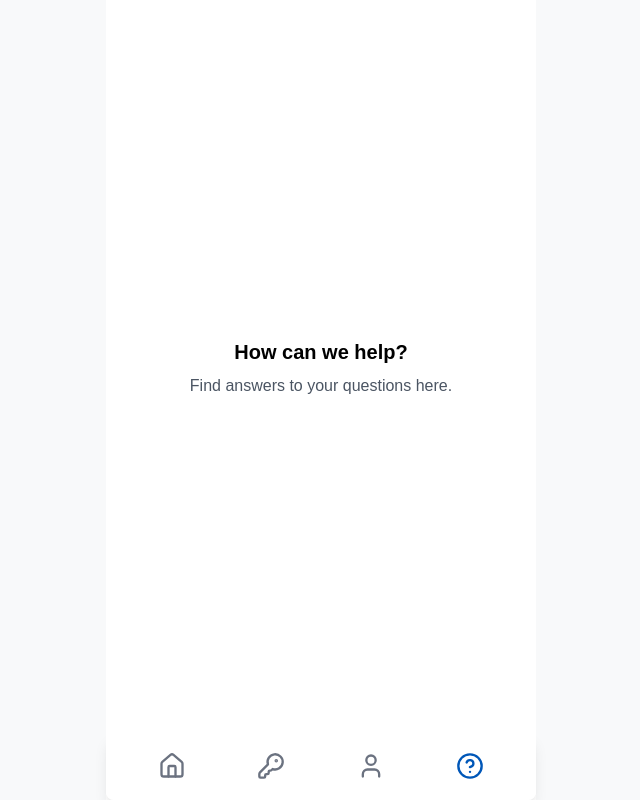
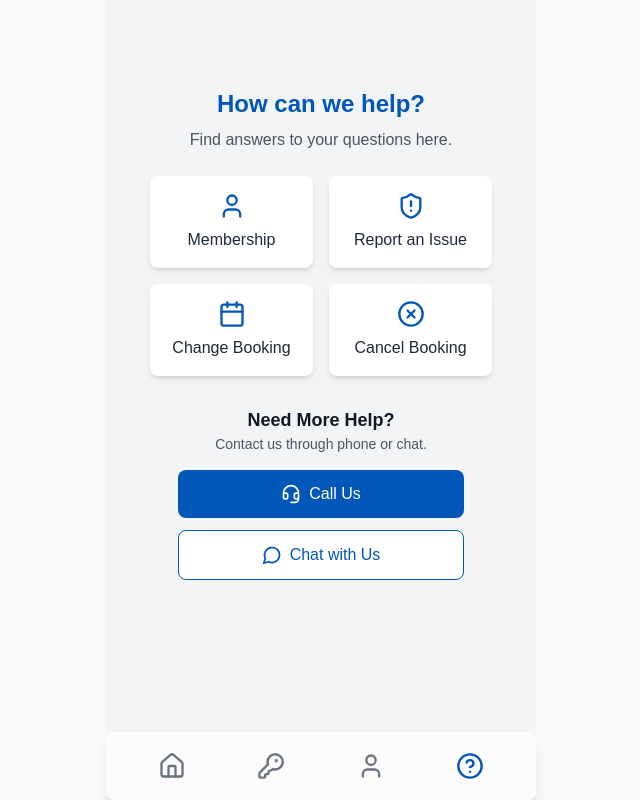
Before and after one commit to fswdYessir/Practice-HiltonApp-Redesign, a React (Vite) app: page /help in a window 1280 px wide. Shown: the whole page, without its empty margins (319-959 px from the left). Built offline with nearby package versions, Linux system fonts and the light colour scheme; a web font is replaced by a local one.

Commit message:
Add account and help page

```diff
--- a/src/components/HotelDetail.tsx
+++ b/src/components/HotelDetail.tsx
@@ -145,7 +145,7 @@ const HotelDetail: React.FC = () => {
         <div className="absolute w-full left-0 -mt-20 bg-white rounded-t-3xl p-6 pb-[100px] flex-grow">
           <h2 className="text-2xl font-bold text-gray-900">{hotel.name}</h2>
           <div className="flex items-center text-gray-500 text-sm mt-3">
-            <Tag size={16} className="mr-1 text-blue-500" />
+            <Tag size={16} className="mr-1 text-hiltonblue" />
             {hotel.distance} • {hotel.location}
           </div>
 
@@ -164,7 +164,7 @@ const HotelDetail: React.FC = () => {
               ? hotel.description
               : `${hotel.description.slice(0, 100)}...`}
             <button
-              className="text-blue-500 ml-2 font-medium"
+              className="text-hiltonblue ml-2 font-medium"
               onClick={() => setShowFullDesc(!showFullDesc)}
             >
               {showFullDesc ? 'Show Less' : 'See More'}
@@ -177,28 +177,28 @@ const HotelDetail: React.FC = () => {
             </h3>
             <div className="grid grid-cols-3 gap-5">
               <div className="flex flex-col items-center">
-                <Waves size={24} className="text-hiltonblue/70" />
-                <p className="text-xs text-gray-500 mt-2">Swimming Pool</p>
+                <Waves size={24} className="text-hiltonblue/80" />
+                <p className="text-xs text-gray-500 mt-1">Swimming Pool</p>
               </div>
               <div className="flex flex-col items-center">
-                <Wifi size={24} className="text-hiltonblue/70" />
-                <p className="text-xs text-gray-500 mt-2">Free Wi-Fi</p>
+                <Wifi size={24} className="text-hiltonblue/80" />
+                <p className="text-xs text-gray-500 mt-1">Free Wi-Fi</p>
               </div>
               <div className="flex flex-col items-center">
-                <ParkingCircle size={24} className="text-hiltonblue/70" />
-                <p className="text-xs text-gray-500 mt-2">Free Parking</p>
+                <ParkingCircle size={24} className="text-hiltonblue/80" />
+                <p className="text-xs text-gray-500 mt-1">Free Parking</p>
               </div>
               <div className="flex flex-col items-center">
-                <ShieldCheck size={24} className="text-hiltonblue/70" />
-                <p className="text-xs text-gray-500 mt-2">24/7 Security</p>
+                <ShieldCheck size={24} className="text-hiltonblue/80" />
+                <p className="text-xs text-gray-500 mt-1">24/7 Security</p>
               </div>
               <div className="flex flex-col items-center">
-                <ConciergeBell size={24} className="text-hiltonblue/70" />
-                <p className="text-xs text-gray-500 mt-2">Concierge Service</p>
+                <ConciergeBell size={24} className="text-hiltonblue/80" />
+                <p className="text-xs text-gray-500 mt-1">Concierge Service</p>
               </div>
               <div className="flex flex-col items-center">
-                <Dumbbell size={24} className="text-hiltonblue/70" />
-                <p className="text-xs text-gray-500 mt-2">Fitness Center</p>
+                <Dumbbell size={24} className="text-hiltonblue/80" />
+                <p className="text-xs text-gray-500 mt-1">Fitness Center</p>
               </div>
             </div>
           </div>
--- a/src/pages/AccountPage.tsx
+++ b/src/pages/AccountPage.tsx
@@ -2,22 +2,26 @@ import NavBar from '../components/NavBar'
 
 const AccountPage: React.FC = () => {
   return (
-    <div className="max-w-[430px] mx-auto min-h-screen bg-white">
-      <div className="min-h-screen pb-16 flex flex-col items-center justify-center">
-        <h1 className="text-3xl font-hiltonSerif text-hiltonblue font-bold mb-1">
-          Join with us
+    <div className="max-w-[430px] mx-auto min-h-screen bg-gray-100">
+      <div className="min-h-screen pb-20 flex flex-col items-center justify-center">
+        <h1 className="text-3xl  text-hiltonblue font-bold mb-2">
+          Join with Us
         </h1>
-        <p className="text-sm font-hiltonSerif text-gray-600 mb-2">
+        <p className="text-sm  text-gray-600 text-center w-4/5">
           Get our lowest rates, plus the chance to earn free nights, and more.
         </p>
-        <button className="mt-4 px-5 py-2 bg-hiltonblue text-white rounded-md font-hiltonSerif">
-          Sign In
-        </button>
-        <button className="mt-4 px-5 py-2 bg-white border border-hiltonblue text-hiltonblue rounded-md font-hiltonSerif">
-          Sign Up
-        </button>
-        <NavBar />
+
+        <div className="mt-6 w-full flex flex-col items-center space-y-3">
+          <button className="w-3/5 px-5 py-2 bg-hiltonblue text-white rounded-lg  text-lg shadow-md hover:bg-blue-900 transition-all">
+            Sign In
+          </button>
+          <button className="w-3/5 px-5 py-2 bg-white border border-hiltonblue text-hiltonblue rounded-lg  text-lg shadow-md hover:bg-gray-200 transition-all">
+            Sign Up
+          </button>
+        </div>
       </div>
+
+      <NavBar />
     </div>
   )
 }
--- a/src/pages/HelpPage.tsx
+++ b/src/pages/HelpPage.tsx
@@ -1,17 +1,69 @@
 import NavBar from '../components/NavBar'
+import {
+  Headset,
+  MessageCircle,
+  ShieldAlert,
+  User,
+  Calendar,
+  XCircle,
+} from 'lucide-react'
 
 const HelpPage: React.FC = () => {
   return (
-    <div className="max-w-[430px] mx-auto min-h-screen bg-white">
-      <div className="min-h-screen pb-16 flex flex-col items-center justify-center">
-        <h2 className="text-xl font-semibold">How can we help?</h2>
-        <p className="mt-2 text-gray-600">
+    <div className="max-w-[430px] mx-auto min-h-screen bg-gray-100">
+      <div className="pt-12 pb-24 px-6">
+        <h2 className="text-2xl font-bold text-hiltonblue text-center mt-10">
+          How can we help?
+        </h2>
+        <p className="mt-2 text-gray-600 text-center">
           Find answers to your questions here.
         </p>
-        <NavBar />
+
+        <div className="mt-6 mr-5 ml-5 grid grid-cols-2 gap-4 h-[150px]">
+          <HelpCategory icon={User} title="Membership" />
+          <HelpCategory icon={ShieldAlert} title="Report an Issue" />
+          <HelpCategory icon={Calendar} title="Change Booking" />
+          <HelpCategory icon={XCircle} title="Cancel Booking" />
+        </div>
+
+        <div className="mt-20 text-center">
+          <h3 className="text-lg font-semibold text-gray-900">
+            Need More Help?
+          </h3>
+          <p className="text-gray-600 text-sm">
+            Contact us through phone or chat.
+          </p>
+
+          <div className="mt-4 flex flex-col space-y-3 items-center">
+            <button className="w-3/4 flex items-center justify-center space-x-2 bg-hiltonblue text-white py-3 rounded-lg font-medium hover:bg-blue-700 transition">
+              <Headset size={20} />
+              <span>Call Us</span>
+            </button>
+            <button className="w-3/4 flex items-center justify-center space-x-2 bg-white border border-hiltonblue text-hiltonblue py-3 rounded-lg font-medium hover:bg-gray-100 transition">
+              <MessageCircle size={20} />
+              <span>Chat with Us</span>
+            </button>
+          </div>
+        </div>
       </div>
+
+      {/* ✅ 네비게이션 바 */}
+      <NavBar />
     </div>
   )
 }
 
+// ✅ 카테고리 아이템 컴포넌트
+const HelpCategory: React.FC<{ icon: React.ElementType; title: string }> = ({
+  icon: Icon,
+  title,
+}) => {
+  return (
+    <button className="flex flex-col items-center justify-center p-4 bg-white shadow-md rounded-lg hover:bg-gray-200 transition">
+      <Icon size={28} className="text-hiltonblue" />
+      <span className="mt-2 text-gray-800 font-medium">{title}</span>
+    </button>
+  )
+}
+
 export default HelpPage
--- a/src/pages/Homepage.tsx
+++ b/src/pages/Homepage.tsx
@@ -11,7 +11,6 @@ const HomePage: React.FC = () => {
   return (
     <div className="max-w-[430px] mx-auto min-h-screen bg-white">
       {/* Header */}
-      {/* <div className="bg-white shadow-lg rounded-lg overflow-hidden mt-5"> */}
       <div className="min-h-screen pb-16 flex flex-col  overflow-hidden">
         <div className="p-5 flex justify-between items-center border-b border-gray-200">
           <img src="/logo.png" alt="Hilton Logo" className="h-12" />
--- a/src/pages/KeyPage.tsx
+++ b/src/pages/KeyPage.tsx
@@ -1,4 +1,4 @@
-import { ArrowLeft, LockKeyhole, MoreVertical } from 'lucide-react'
+import { ArrowLeft, LockKeyhole, MoreVertical, Phone } from 'lucide-react'
 import { useState } from 'react'
 import { useNavigate } from 'react-router-dom'
 
@@ -10,6 +10,7 @@ const KeyPage: React.FC = () => {
     <div className="relative min-h-screen flex flex-col items-center bg-gradient-to-b from-hiltonblue to-indigo-900 text-white">
       <img src="/logoWhite.png" alt="logo" className="mt-28 w-[180px]" />
 
+      <p className="absolute top-6 left-14 font-semibold">Digital Key</p>
       <div className="absolute top-4 left-4">
         <button className="p-2" onClick={() => navigate(-1)}>
           <ArrowLeft size={24} className="text-white" />
@@ -23,7 +24,7 @@ const KeyPage: React.FC = () => {
         Hilton Grand Resort
       </h1>
       <h2 className="text-4xl font-bold mt-2">Room 871</h2>
-      <div className="relative w-64 h-64 bg-white/50 rounded-full flex items-center justify-center shadow-xl mt-12 transition-all">
+      <div className="relative w-64 h-64 bg-white/50 rounded-full flex items-center justify-center shadow-xl mt-10 transition-all">
         <div className="relative w-60 h-60 bg-white/70 rounded-full flex items-center justify-center shadow-xl transition-all">
           <div
             className="relative w-52 h-52 bg-white rounded-full flex items-center justify-center shadow-xl transition-all duration-300"
@@ -37,9 +38,17 @@ const KeyPage: React.FC = () => {
           </div>
         </div>
       </div>
-      <p className="text-white text-sm font-medium mt-5 opacity-90">
+      <p className="text-white text-sm font-medium mt-7 opacity-90">
         Hold your phone near the door lock to unlock
       </p>
+
+      <p className="text-white text-sm mt-5">
+        Need help? Contact the front desk
+      </p>
+      <button className="flex items-center justify-center gap-2 text-white px-4 py-2 rounded-md shadow-md hover:bg-white/50 transition">
+        <Phone size={18} />
+        <span>+1 (555) 123-4567</span>
+      </button>
     </div>
   )
 }
```
Also changed, not shown: 1 other file (tests, documents, lock files or other folders).
